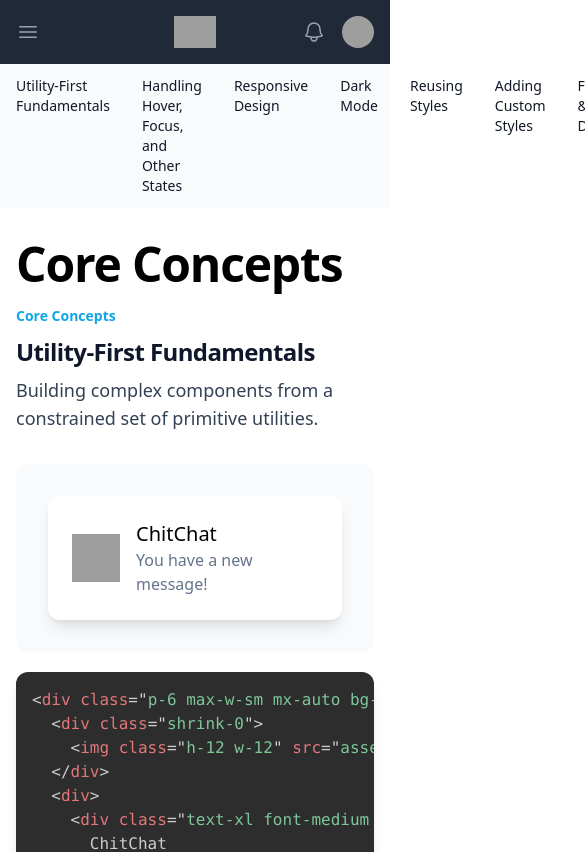
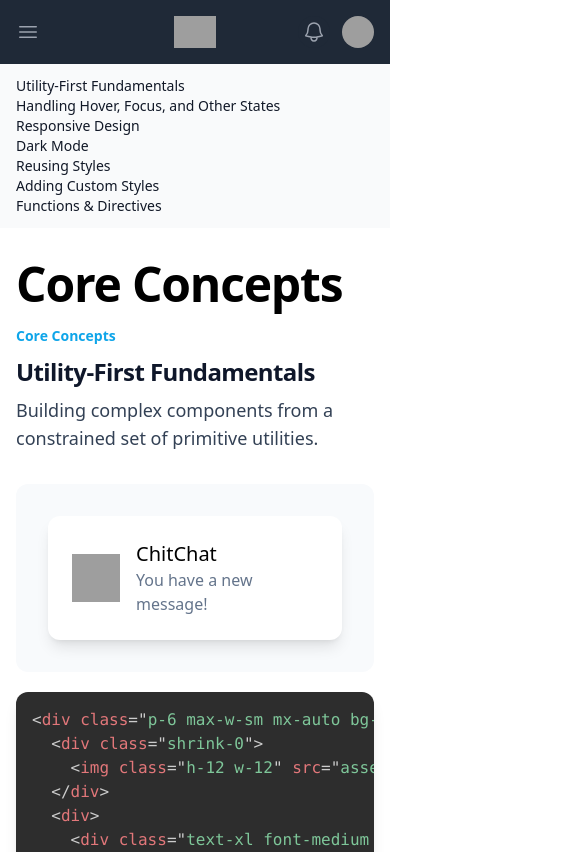
Before and after one commit to aleongit/angular_tailwind, an Angular app: page /core-concepts in a window 390 px wide. Shown: the top 852 px of the page, 585 px wide, since content can reach past the window. Built offline with nearby package versions, Linux system fonts and the light colour scheme; grey boxes are pictures that could not be loaded.

Commit message:
fix: responsive styles in submenu

```diff
--- a/src/app/components/navbar/navbar.component.html
+++ b/src/app/components/navbar/navbar.component.html
@@ -109,10 +109,11 @@
   </div>
 </nav>
 
+<!-- submenu -->
 <nav class="bg-gray-50 dark:bg-gray-700">
   <div class="max-w-screen-xl px-4 py-3 mx-auto">
     <div class="flex items-center">
-      <ul class="flex flex-row font-medium mt-0 space-x-8 rtl:space-x-reverse text-sm">
+      <ul class="flex lg:flex-row flex-col font-medium mt-0 lg:space-x-8 space-x-0 text-sm">
         @for (item of itemsMenu; track item.name) {
         @if (getUrlRouter() === item.url) {
         @for (subitem of item.items; track $index) {
```
